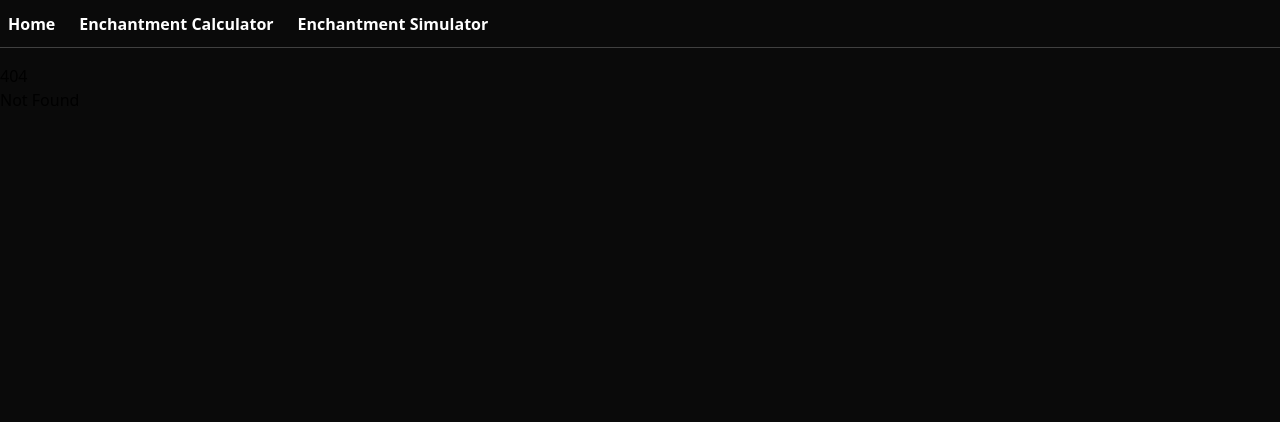
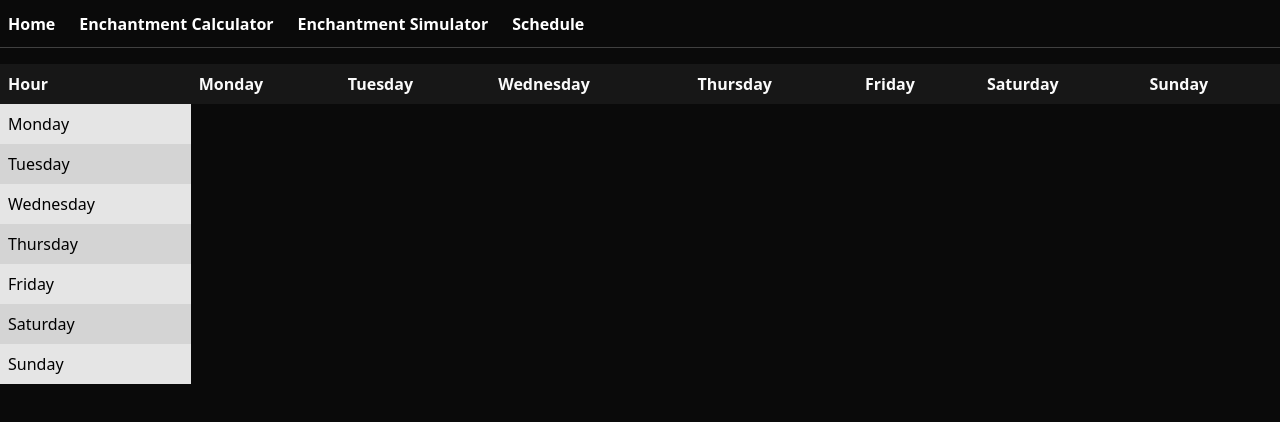
Before and after one commit to milanskendzicvulic/aion-classic-tools, a SvelteKit app: page /schedule in a window 1280 px wide. Before the commit this address had no page. Shown: the top 422 px of the page. Built offline with nearby package versions, Linux system fonts and the light colour scheme.

Commit message:
schedule

```diff
--- /dev/null
+++ b/src/lib/schedule/constants.ts
@@ -0,0 +1,62 @@
+import type { EventSchedule } from "./types";
+
+const schedule: EventSchedule = {
+	Monday: {
+		"12:00 - 13:00": ["Event A", "Event B"],
+		"13:00 - 14:00": ["Event A"],
+		"14:00 - 15:00": ["Event A"],
+		"15:00 - 16:00": ["Event A"],
+		"16:00 - 17:00": ["Event A"],
+		"17:00 - 18:00": ["Event A"]
+	},
+	Tuesday: {
+		"12:00 - 13:00": ["Event A"],
+		"13:00 - 14:00": ["Event A"],
+		"14:00 - 15:00": ["Event B"],
+		"15:00 - 16:00": ["Event B"],
+		"16:00 - 17:00": ["Event B"],
+		"17:00 - 18:00": ["Event B"]
+	},
+	Wednesday: {
+		"12:00 - 13:00": ["Event A"],
+		"13:00 - 14:00": ["Event A"],
+		"14:00 - 15:00": [],
+		"15:00 - 16:00": [],
+		"16:00 - 17:00": [],
+		"17:00 - 18:00": []
+	},
+	Thursday: {
+		"12:00 - 13:00": ["Event A"],
+		"13:00 - 14:00": ["Event A"],
+		"14:00 - 15:00": [],
+		"15:00 - 16:00": [],
+		"16:00 - 17:00": [],
+		"17:00 - 18:00": []
+	},
+	Friday: {
+		"12:00 - 13:00": ["Event A"],
+		"13:00 - 14:00": ["Event A"],
+		"14:00 - 15:00": ["Event A", "Event B"],
+		"15:00 - 16:00": ["Event B"],
+		"16:00 - 17:00": ["Event B"],
+		"17:00 - 18:00": ["Event B"]
+	},
+	Saturday: {
+		"12:00 - 13:00": ["Event A"],
+		"13:00 - 14:00": ["Event A"],
+		"14:00 - 15:00": [],
+		"15:00 - 16:00": [],
+		"16:00 - 17:00": [],
+		"17:00 - 18:00": []
+	},
+	Sunday: {
+		"12:00 - 13:00": ["Event A"],
+		"13:00 - 14:00": ["Event A"],
+		"14:00 - 15:00": [],
+		"15:00 - 16:00": [],
+		"16:00 - 17:00": [],
+		"17:00 - 18:00": []
+	}
+};
+
+export { schedule };
--- /dev/null
+++ b/src/lib/schedule/index.ts
@@ -0,0 +1,2 @@
+export { schedule } from "./constants";
+export { scheduleDays } from "./schedule";
--- /dev/null
+++ b/src/lib/schedule/schedule.ts
@@ -0,0 +1,7 @@
+import { schedule } from "./constants";
+
+function scheduleDays(): string[] {
+	return Object.keys(schedule);
+}
+
+export { scheduleDays };
--- /dev/null
+++ b/src/lib/schedule/types.ts
@@ -0,0 +1,7 @@
+interface EventSchedule {
+	[day: string]: {
+		[time: string]: string[];
+	};
+}
+
+export type { EventSchedule };
--- a/src/routes/+layout.svelte
+++ b/src/routes/+layout.svelte
@@ -43,6 +43,7 @@
 			<li><a href="{base}/">Home</a></li>
 			<li><a href="{base}/enchantment-calculator">Enchantment Calculator</a></li>
 			<li><a href="{base}/enchantment-simulator">Enchantment Simulator</a></li>
+			<li><a href="{base}/schedule">Schedule</a></li>
 		</ul>
 	</nav>
 </aside>
@@ -61,15 +62,10 @@
 	<div class="center-container">
 		<nav>
 			<ul>
-				<li>
-					<a href="{base}/">Home</a>
-				</li>
-				<li>
-					<a href="{base}/enchantment-calculator">Enchantment Calculator</a>
-				</li>
-				<li>
-					<a href="{base}/enchantment-simulator">Enchantment Simulator</a>
-				</li>
+				<li><a href="{base}/">Home</a></li>
+				<li><a href="{base}/enchantment-calculator">Enchantment Calculator</a></li>
+				<li><a href="{base}/enchantment-simulator">Enchantment Simulator</a></li>
+				<li><a href="{base}/schedule">Schedule</a></li>
 			</ul>
 		</nav>
 	</div>
--- /dev/null
+++ b/src/routes/schedule/+page.svelte
@@ -0,0 +1,56 @@
+<script lang="ts">
+	import { schedule, scheduleDays } from "$lib/schedule";
+
+	const days = Object.entries(schedule);
+</script>
+
+<table>
+	<thead>
+		<tr>
+			<th>Hour</th>
+			<th>Monday</th>
+			<th>Tuesday</th>
+			<th>Wednesday</th>
+			<th>Thursday</th>
+			<th>Friday</th>
+			<th>Saturday</th>
+			<th>Sunday</th>
+		</tr>
+	</thead>
+	<tbody>
+		{#each scheduleDays() as day}
+			<tr>
+				<td>
+					{day}
+				</td>
+			</tr>
+		{/each}
+	</tbody>
+</table>
+
+<style lang="scss">
+	table {
+		@apply border-collapse w-full;
+	}
+
+	/* 	thead {
+		@apply sticky top-0;
+	} */
+
+	td,
+	th {
+		@apply p-2 text-left;
+	}
+
+	th {
+		@apply text-neutral-50 bg-neutral-900;
+	}
+
+	tr:nth-child(even) {
+		@apply bg-neutral-300;
+	}
+
+	tr:nth-child(odd) {
+		@apply bg-neutral-200;
+	}
+</style>
```
